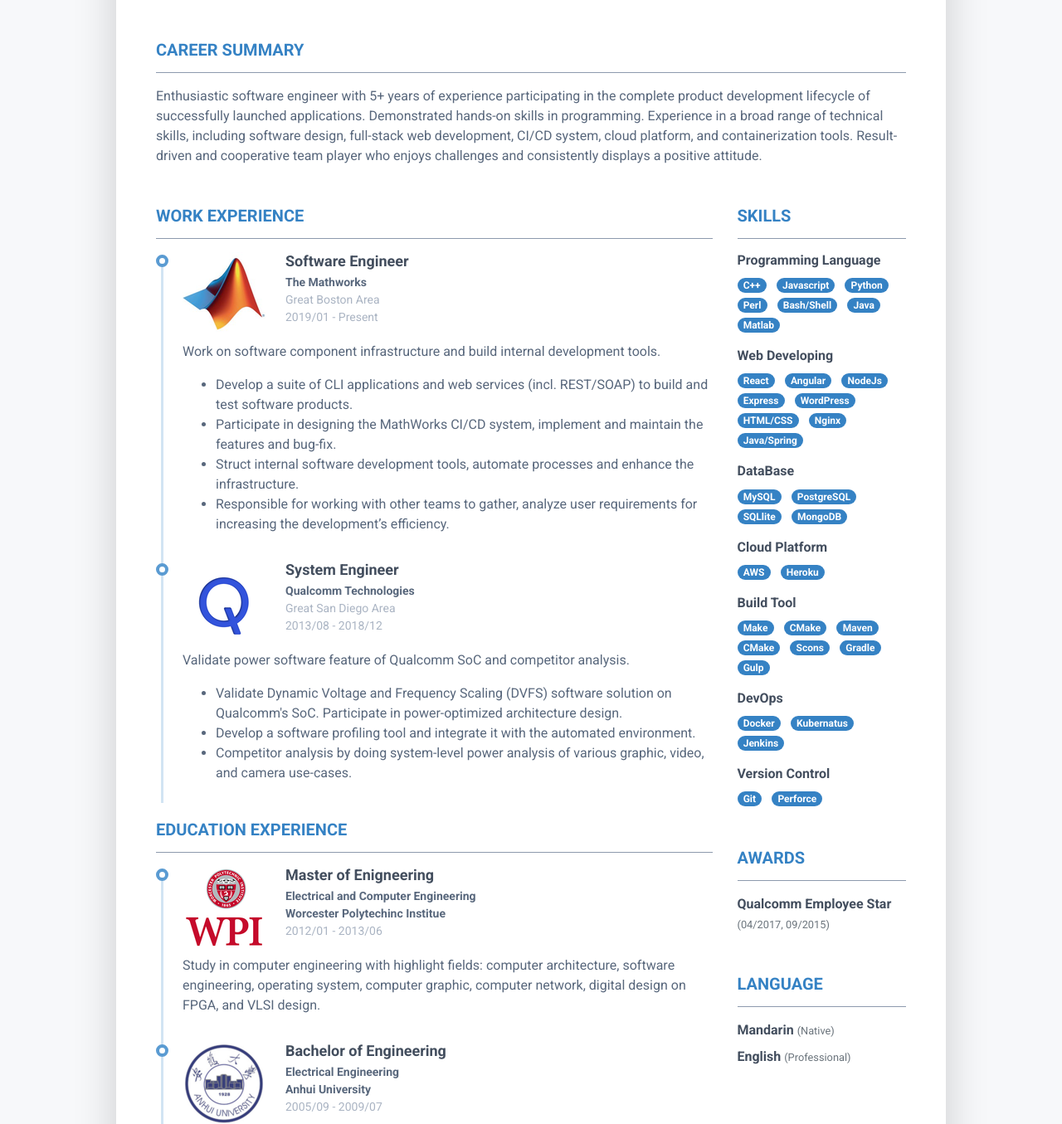
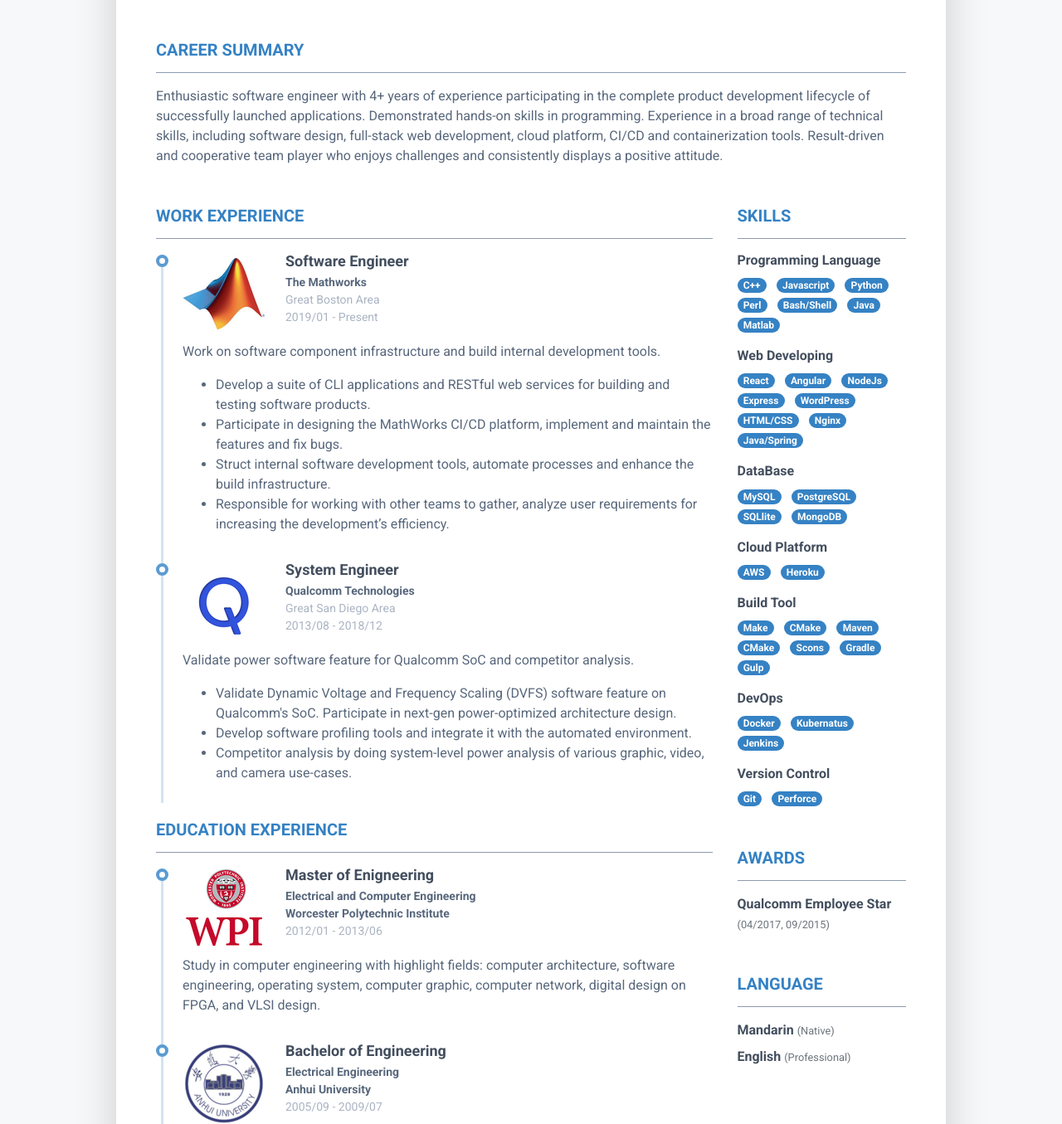
Before and after one commit to rong118/my_resume, a Node server app: page / in a window 1280 px wide. Shown: the part 250-1605 px from the top of the page at 83% size. Run offline with Node 20, Linux system fonts and the light colour scheme; some libraries are stand-ins or nearby versions.

Commit message:
Fix some typos in ejs

```diff
--- a/views/index.ejs
+++ b/views/index.ejs
@@ -44,8 +44,8 @@
 				    <h2 class="resume-section-title text-uppercase font-weight-bold pb-3 mb-3">Career Summary</h2>
 				    <div class="resume-section-content">
 					    <p class="mb-0">
-                            Enthusiastic software engineer with 5+ years of experience participating in the complete product development lifecycle of successfully launched applications.
-                            Demonstrated hands-on skills in programming. Experience in a broad range of technical skills, including software design, full-stack web development, CI/CD system, cloud platform, and containerization tools.
+                            Enthusiastic software engineer with 4+ years of experience participating in the complete product development lifecycle of successfully launched applications.
+                            Demonstrated hands-on skills in programming. Experience in a broad range of technical skills, including software design, full-stack web development, cloud platform, CI/CD and containerization tools.
                             Result-driven and cooperative team player who enjoys challenges and consistently displays a positive attitude.
 						</p>
 				    </div>
@@ -72,9 +72,9 @@
 									    <div class="resume-timeline-item-desc">
 										    <p>Work on software component infrastructure and build internal development tools.</p>
 										    <ul>
-											    <li>Develop a suite of CLI applications and web services (incl. REST/SOAP) to build and test software products.</li>
-											    <li>Participate in designing the MathWorks CI/CD system, implement and maintain the features and bug-fix.</li>
-											    <li>Struct internal software development tools, automate processes and enhance the infrastructure.</li>
+											    <li>Develop a suite of CLI applications and RESTful web services for building and testing software products.</li>
+											    <li>Participate in designing the MathWorks CI/CD platform, implement and maintain the features and fix bugs.</li>
+											    <li>Struct internal software development tools, automate processes and enhance the build infrastructure.</li>
                                                 <li>Responsible for working with other teams to gather, analyze user requirements for increasing the development’s efficiency.</li>
 										    </ul>
 									    </div><!--//resume-timeline-item-desc-->
@@ -92,10 +92,10 @@
 										    </div><!--//row-->
 									    </div><!--//resume-timeline-item-header-->
 									    <div class="resume-timeline-item-desc">
-										    <p>Validate power software feature of Qualcomm SoC and competitor analysis.</p>
+										    <p>Validate power software feature for Qualcomm SoC and competitor analysis.</p>
 										    <ul>
-											    <li>Validate Dynamic Voltage and Frequency Scaling (DVFS) software solution on Qualcomm's SoC. Participate in power-optimized architecture design.</li>
-											    <li>Develop a software profiling tool and integrate it with the automated environment.</li>
+											    <li>Validate Dynamic Voltage and Frequency Scaling (DVFS) software feature on Qualcomm's SoC. Participate in next-gen power-optimized architecture design.</li>
+											    <li>Develop software profiling tools and integrate it with the automated environment.</li>
                                                 <li>Competitor analysis by doing system-level power analysis of various graphic, video, and camera use-cases.</li>
 										    </ul>
 										</div><!--//resume-timeline-item-desc-->
@@ -115,7 +115,7 @@
                                                 <div>
 										            <h3 class="resume-position-title font-weight-bold mb-1">Master of Enigneering</h3>
                                                     <div class="resume-company-name font-weight-bold ml-auto">Electrical and Computer Engineering</div>
-										            <div class="resume-company-name font-weight-bold ml-auto">Worcester Polytechinc Institue</div>
+										            <div class="resume-company-name font-weight-bold ml-auto">Worcester Polytechnic Institute</div>
     										        <div class="resume-position-time">2012/01 - 2013/06</div>
 										        </div><!--//row-->
                                             </div>
```
